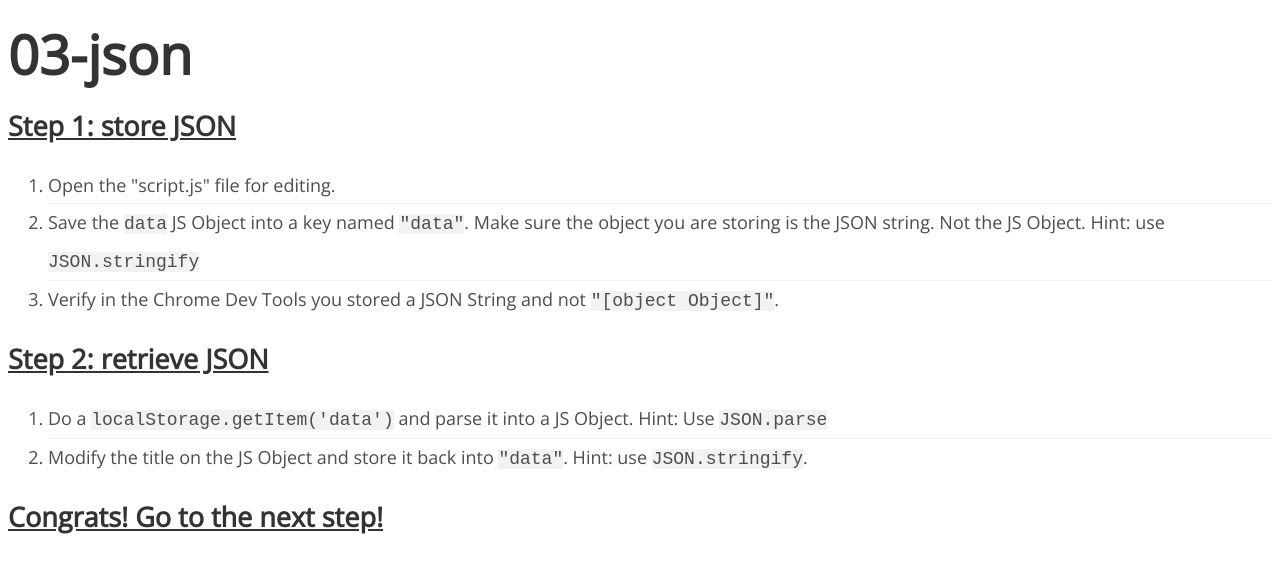
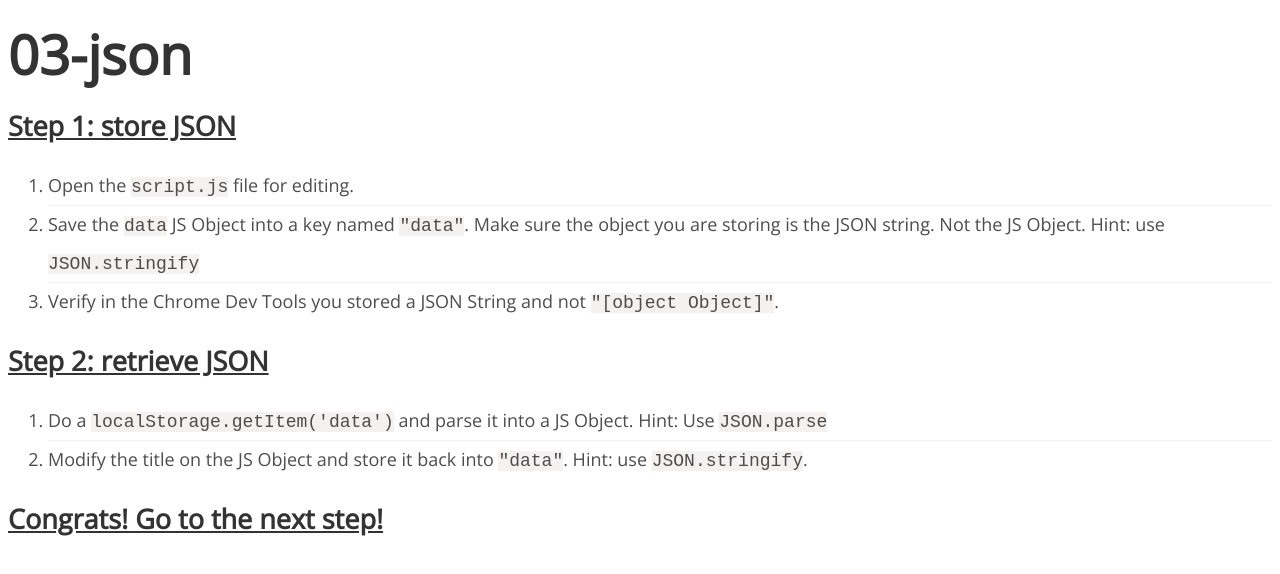
Before and after one commit to chrisman/localstorage-exercises, a plain HTML site: page 03-json/index.html in a window 1280 px wide. Drawn offline with nearby package versions, Linux system fonts and the light colour scheme.

Commit message:
:sparkles: Missed a filename

```diff
--- a/03-json/index.html
+++ b/03-json/index.html
@@ -9,7 +9,7 @@
     <h1>03-json</h1>
     <h2>Step 1: store JSON</h2>
     <ol>
-      <li>Open the "script.js" file for editing.</li>
+      <li>Open the <code>script.js</code> file for editing.</li>
       <li>
         Save the <code>data</code> JS Object into a key named <code>"data"</code>.
         Make sure the object you are storing is the JSON string.
```
